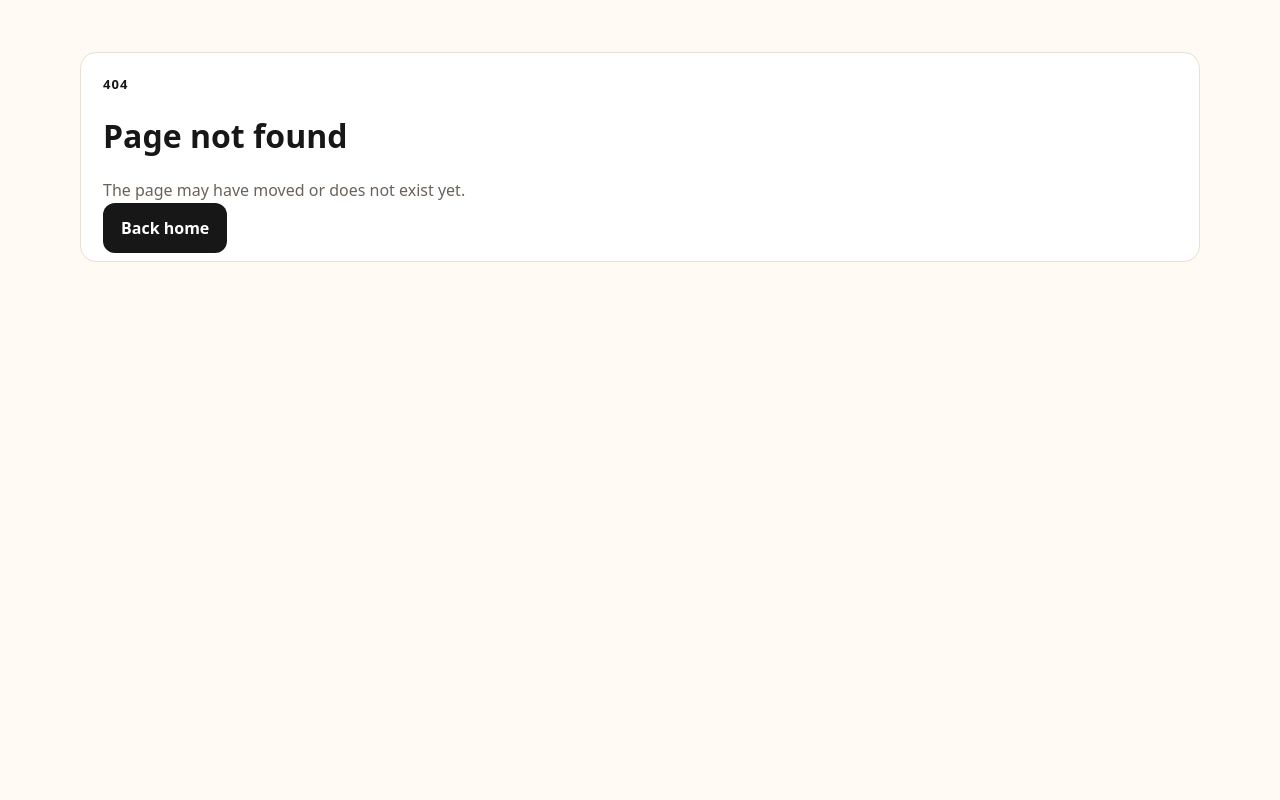
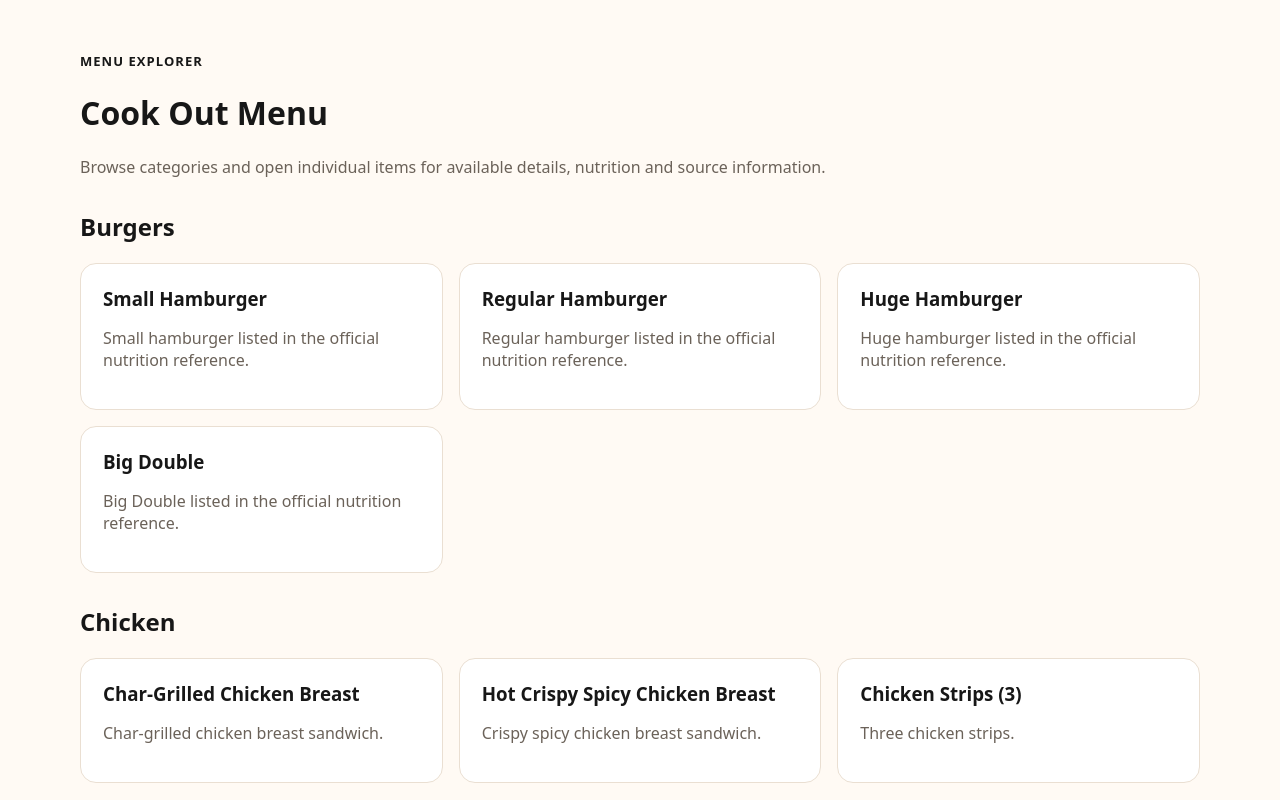
Before and after one commit to syedahtishamshahg/cookout-menu-platform, a Next.js app: page /menu in a window 1280 px wide. Before the commit this address had no page. Shown: the top 800 px of the page. Built offline with nearby package versions, Linux system fonts and the light colour scheme.

Commit message:
feat: add menu search and internal linking UX

```diff
--- /dev/null
+++ b/src/app/menu/page.tsx
@@ -0,0 +1,3 @@
+import {menuItems} from "@/lib/menu"; export const metadata={title:"Cook Out Menu",description:"Browse the independent Cook Out menu information resource."};
+const groups=[...new Set(menuItems.map(x=>x.category))];
+export default function Menu(){return <main className="container section"><div className="eyebrow">Menu Explorer</div><h1>Cook Out Menu</h1><p className="muted">Browse categories and open individual items for available details, nutrition and source information.</p>{groups.map(g=><section key={g} style={{marginTop:32}}><h2>{g}</h2><div className="grid">{menuItems.filter(x=>x.category===g).map(x=><a className="card" href={"/menu/"+x.slug} key={x.slug}><h3>{x.name}</h3><p className="muted">{x.description}</p></a>)}</div></section>)}</main>}
```
